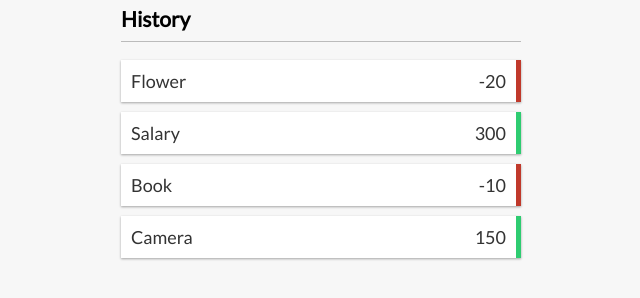
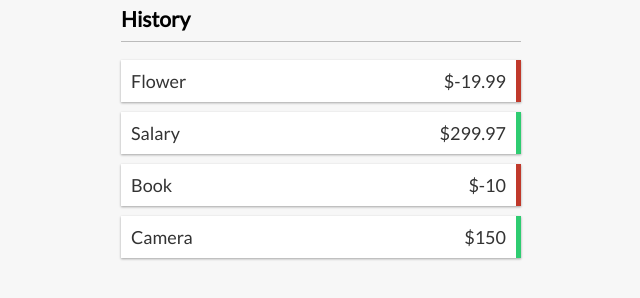
Before and after one commit to MarieRobinson/bad-app, a Vue app: page / in a window 1280 px wide. Shown: the part 189-487 px from the top of the page, without its empty margins (319-959 px from the left). Built offline with nearby package versions, Linux system fonts and the light colour scheme.

Commit message:
move state to the app

```diff
--- a/src/App.vue
+++ b/src/App.vue
@@ -3,25 +3,25 @@
   <div class="container">
     <Balance />
     <IncomeExpenses />
-  <TransactionList />
+    <TransactionList :transactions="transactions" />
     <AddTransaction />
   </div>
 </template>
 
-<script>
+<script setup>
 import Header from './components/Header.vue';
 import Balance from './components/Balance.vue';
 import IncomeExpenses from './components/IncomeExpenses.vue';
 import TransactionList from './components/TransactionList.vue';
 import AddTransaction from './components/AddTransaction.vue';
 
-export default {
-  components: {
-    Header,
-    Balance,
-    IncomeExpenses,
-    TransactionList,
-    AddTransaction
-  },
-};
+import { ref } from 'vue';
+
+const transactions = ref([
+  { id: 1, text: 'Flower', amount: -19.99 },
+  { id: 2, text: 'Salary', amount: 299.97 },
+  { id: 3, text: 'Book', amount: -10 },
+  { id: 4, text: 'Camera', amount: 150 }
+]);
+
 </script>
--- a/src/components/TransactionList.vue
+++ b/src/components/TransactionList.vue
@@ -2,16 +2,18 @@
   <h3>History</h3>
   <ul id="list" class="list">
     <li v-for="transaction in transactions" :key="transaction.id" :class="transaction.amount < 0 ? 'minus' : 'plus'">
-      {{ transaction.text }} <span>{{ transaction.amount }}</span><button class="delete-btn">x</button>
+      {{ transaction.text }} <span>${{ transaction.amount }}</span><button class="delete-btn">x</button>
     </li>
   </ul>
 </template>
 
 <script setup>
-    const transactions = [
-      { id: 1, text: 'Flower', amount: -20 },
-      { id: 2, text: 'Salary', amount: 300 },
-      { id: 3, text: 'Book', amount: -10 },
-      { id: 4, text: 'Camera', amount: 150 }
-    ];
+import { defineProps } from 'vue';
+
+const props = defineProps({
+  transactions: {
+    type: Array,
+    required: true
+  }
+});
 </script>
```
Lines whose indentation alone changed are shown as unchanged.
